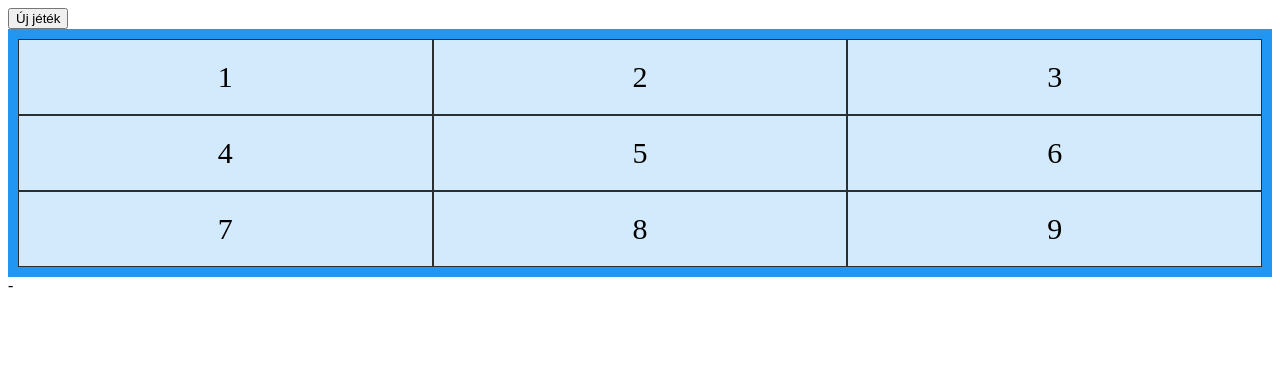
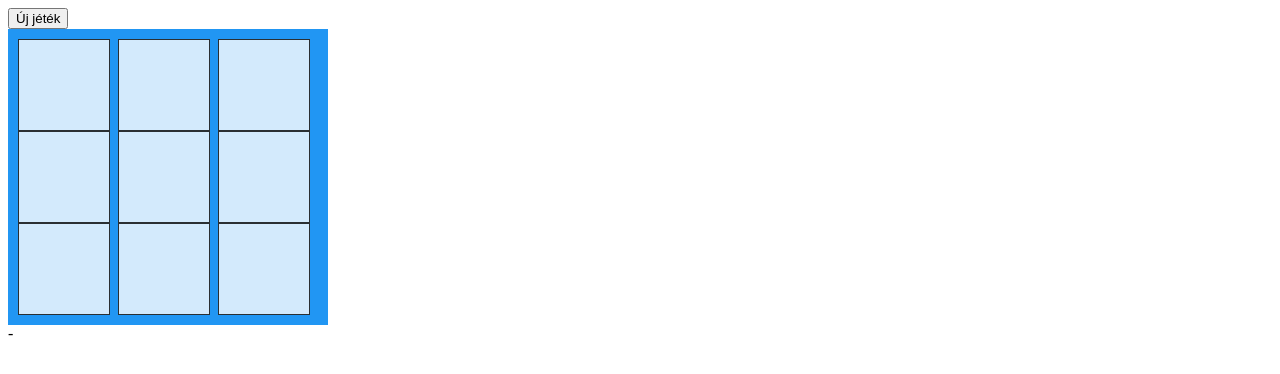
Before and after one commit to marrob/tictactoe, a plain HTML site: page index.html in a window 1280 px wide. Drawn offline with Linux system fonts and the light colour scheme.

Commit message:
Csinisítva az átadásra, de lehetne még jobb V1

```diff
--- a/index.html
+++ b/index.html
@@ -14,15 +14,15 @@
 
     <button type="button" class="button__newgame">Új jéték</button>
     <div class="grid">
-        <div class="grid-item" x=0 y = 0 state = '-'>1</div>
-        <div class="grid-item" x=0 y = 1 state = '-'>2</div>
-        <div class="grid-item" x=0 y = 2 state = '-'>3</div>
-        <div class="grid-item" x=1 y = 0 state = '-'>4</div>
-        <div class="grid-item" x=1 y = 1 state = '-'>5</div>
-        <div class="grid-item" x=1 y = 2 state = '-'>6</div>
-        <div class="grid-item" x=2 y = 0 state = '-'>7</div>
-        <div class="grid-item" x=2 y = 1 state = '-'>8</div>
-        <div class="grid-item" x=2 y = 2 state = '-'>9</div>
+        <div class="grid-item" x=0 y = 0 state = '-'></div>
+        <div class="grid-item" x=0 y = 1 state = '-'></div>
+        <div class="grid-item" x=0 y = 2 state = '-'></div>
+        <div class="grid-item" x=1 y = 0 state = '-'></div>
+        <div class="grid-item" x=1 y = 1 state = '-'></div>
+        <div class="grid-item" x=1 y = 2 state = '-'></div>
+        <div class="grid-item" x=2 y = 0 state = '-'></div>
+        <div class="grid-item" x=2 y = 1 state = '-'></div>
+        <div class="grid-item" x=2 y = 2 state = '-'></div>
     </div>
 
     <div>
--- a/style.css
+++ b/style.css
@@ -3,6 +3,7 @@
     grid-template-columns: auto auto auto;
     background-color: #2196F3;
     padding: 10px;
+    width: 300px;
 }
 
 .grid-item {
@@ -11,16 +12,20 @@
     padding: 20px;
     font-size: 30px;
     text-align: center;
+    height: 50px;
+    width: 50px;
   }
 
-  .cell--x{
-    background-color: red;
+
+
+  .cell--x:before{
+    content: "X";
   }
 
-  .cell--o{
-    background-color: yellow;
+  .cell--o:before{
+    content: "O";
   }
 
   .cell--empty{
-    background-color: #2196F3;
+    content: "";
 }
```
